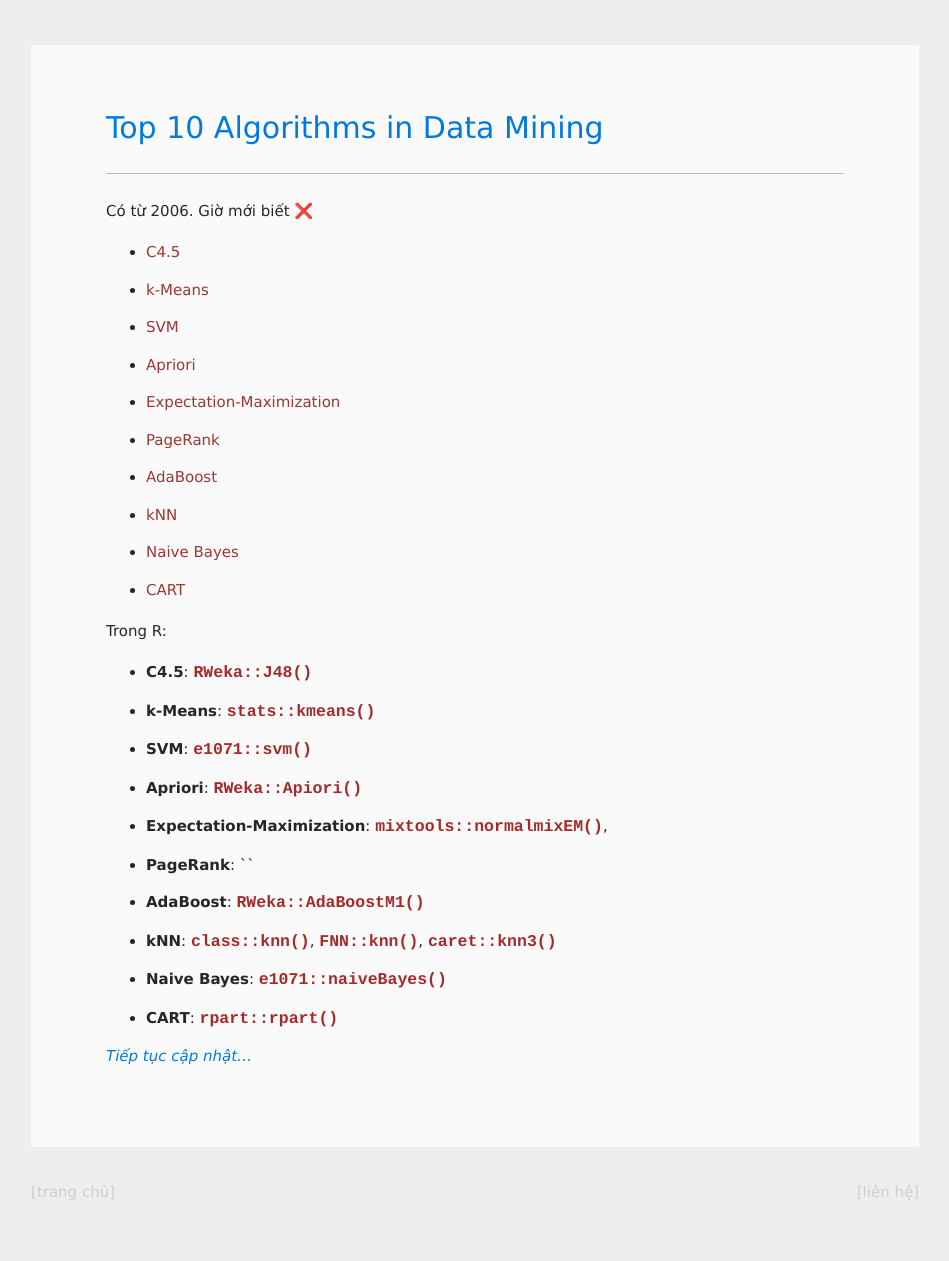
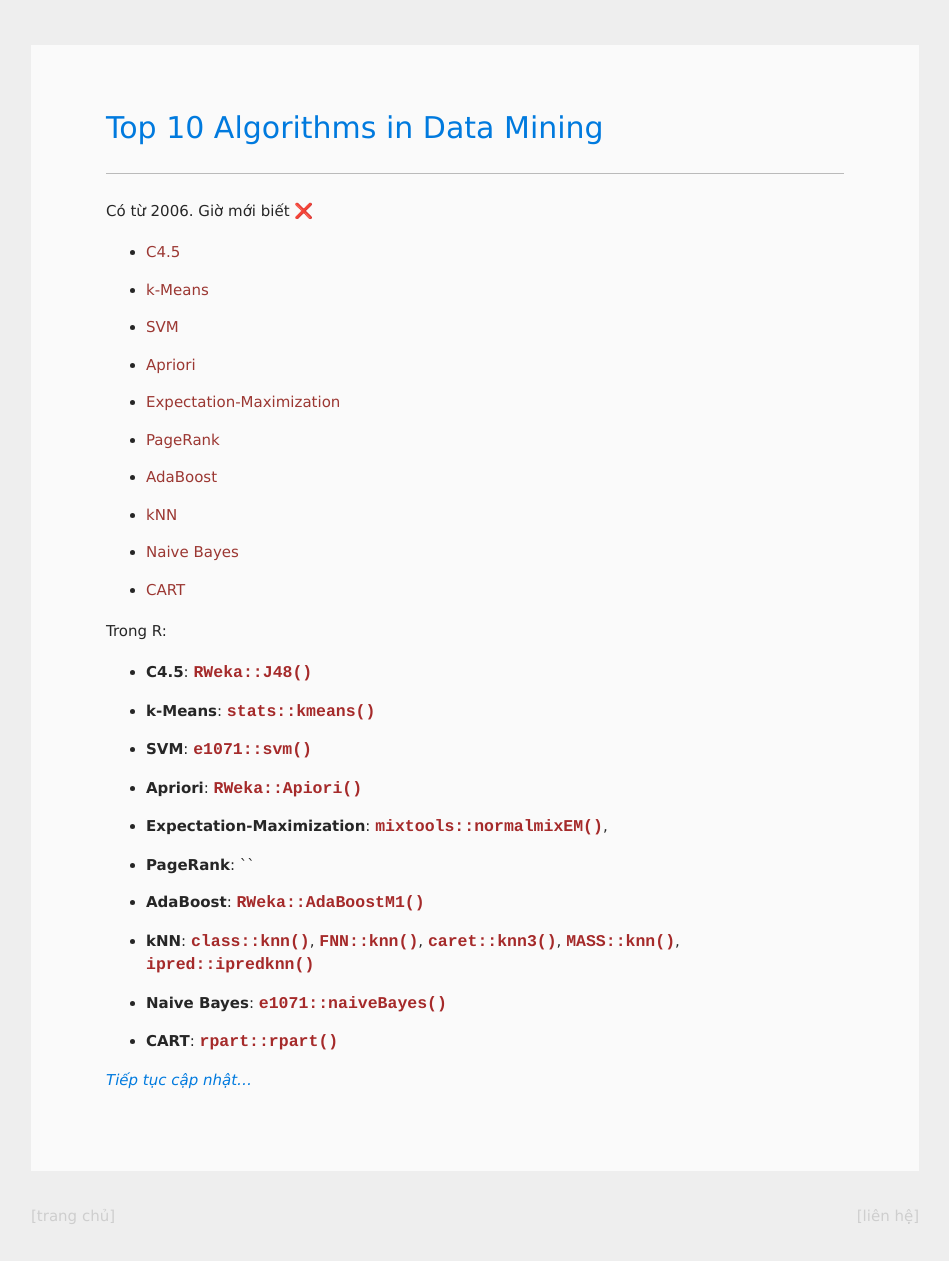
Before and after one commit to hochanh/rblog, a Jekyll site: the page built from _posts/2015-01-22-top-10-algorithms.md, in a window 1280 px wide. Shown: the whole page, without its empty margins (165-1114 px from the left). Built offline with Jekyll 4.4.1, drawn with Linux system fonts in a browser that asks for light colours; emoji names are drawn with the system emoji font; before the commit the page ends 1237 px from its top, so only the background shows below that.

Commit message:
add func

```diff
--- a/_posts/2015-01-22-top-10-algorithms.md
+++ b/_posts/2015-01-22-top-10-algorithms.md
@@ -25,7 +25,7 @@ Trong R:
 *   **Expectation-Maximization**: `mixtools::normalmixEM()`,
 *   **PageRank**: ``
 *   **AdaBoost**: `RWeka::AdaBoostM1()`
-*   **kNN**: `class::knn()`, `FNN::knn()`, `caret::knn3()`
+*   **kNN**: `class::knn()`, `FNN::knn()`, `caret::knn3()`, `MASS::knn()`, `ipred::ipredknn()`
 *   **Naive Bayes**: `e1071::naiveBayes()`
 *   **CART**: `rpart::rpart()`
 
```
